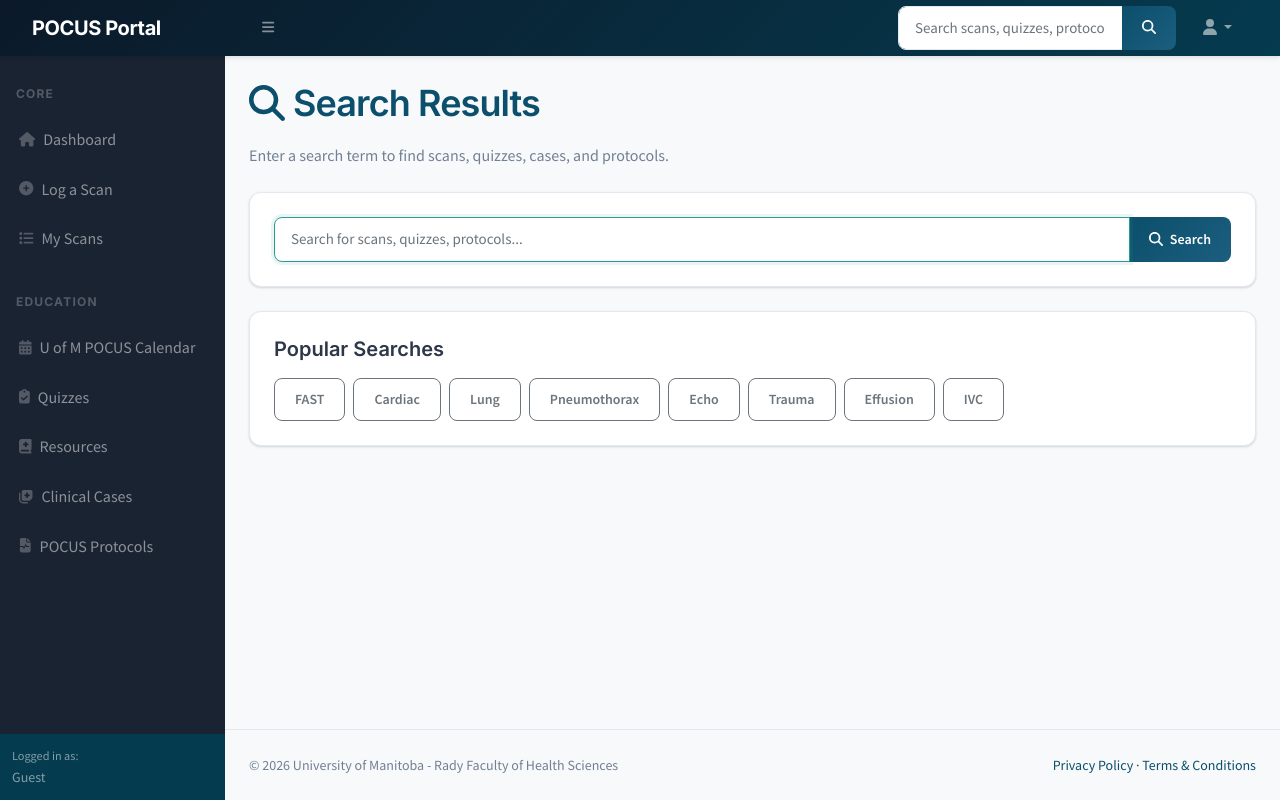
After one commit to rick546/pocus-logbook, a Django app: page /search/ in a window 1280 px wide. The commit adds this page. Run offline with Django 5.2, Linux system fonts and the light colour scheme; some libraries are stand-ins or nearby versions.

Commit message:
Add functional search bar
- Create search view that searches scans, quizzes, cases, and protocols
- Add search results page with categorized results display
- Update navbar search forms to submit to search endpoint
- Include popular search suggestions when no query entered
- Search scans by exam type, indication, notes, and findings
- Search protocols by keywords (FAST, lung, cardiac, etc.)
- Search quizzes by title

Co-Authored-By: Claude Opus 4.5 <noreply@anthropic.com>

```diff
--- a/logbook/urls.py
+++ b/logbook/urls.py
@@ -16,6 +16,7 @@ urlpatterns = [
     path("quizzes/<int:quiz_id>/", views.quiz_detail, name="quiz_detail"),
     path("resources/", views.resources, name="resources"),
     path("protocols/", views.protocols, name="protocols"),
+    path("search/", views.search, name="search"),
     path("bundles/<slug:bundle>/add/", views.add_scan_bundle, name="add_scan_bundle"),
     path("logbook/new/", views.scan_create, name="scan_create"),
     path("logbook/", views.my_scans, name="my_scans"),
--- a/logbook/views.py
+++ b/logbook/views.py
@@ -1,6 +1,7 @@
 from django.contrib.auth.decorators import login_required
 from django.contrib.admin.views.decorators import staff_member_required
-from django.db.models import Count, Avg, F
+from django.db import models
+from django.db.models import Count, Avg, F, Q
 from django.shortcuts import get_object_or_404, redirect, render
 from django.contrib.auth import get_user_model
 from .models import ClinicalCase, CaseStep
@@ -352,6 +353,74 @@ def resources(request):
 def protocols(request):
     return render(request, "logbook/protocols.html")
 
+
+def search(request):
+    query = request.GET.get("q", "").strip()
+    results = {
+        "scans": [],
+        "quizzes": [],
+        "cases": [],
+        "protocols": [],
+    }
+
+    if query and request.user.is_authenticated:
+        # Search user's scans
+        results["scans"] = Scan.objects.filter(
+            user=request.user
+        ).filter(
+            Q(exam_type__icontains=query) |
+            Q(indication__icontains=query) |
+            Q(notes__icontains=query) |
+            Q(finding__icontains=query)
+        ).order_by("-performed_at")[:10]
+
+        # Search quizzes
+        matching_quizzes = []
+        for quiz_id, quiz_data in QUIZZES.items():
+            if query.lower() in quiz_data["title"].lower():
+                matching_quizzes.append({
+                    "id": quiz_id,
+                    "title": quiz_data["title"],
+                })
+        results["quizzes"] = matching_quizzes
+
+        # Search clinical cases
+        results["cases"] = ClinicalCase.objects.filter(
+            Q(title__icontains=query) |
+            Q(description__icontains=query),
+            is_published=True
+        )[:10]
+
+        # Search protocols (static content matching)
+        protocol_keywords = {
+            "fast": {"name": "FAST Scan", "tab": "fast", "keywords": ["fast", "trauma", "morrison", "hepatorenal", "splenorenal", "pericardial", "hemoperitoneum", "free fluid"]},
+            "lung": {"name": "Lung Ultrasound", "tab": "lung", "keywords": ["lung", "pneumothorax", "b-lines", "pleural", "consolidation", "effusion", "sliding", "barcode"]},
+            "cardiac": {"name": "Cardiac POCUS", "tab": "cardiac", "keywords": ["cardiac", "heart", "echo", "plax", "psax", "apical", "subxiphoid", "ivc", "pericardial", "tamponade", "lv", "rv"]},
+        }
+
+        matching_protocols = []
+        for protocol_id, protocol_data in protocol_keywords.items():
+            if any(query.lower() in kw for kw in protocol_data["keywords"]) or query.lower() in protocol_data["name"].lower():
+                matching_protocols.append({
+                    "id": protocol_id,
+                    "name": protocol_data["name"],
+                    "tab": protocol_data["tab"],
+                })
+        results["protocols"] = matching_protocols
+
+    total_results = (
+        len(results["scans"]) +
+        len(results["quizzes"]) +
+        len(results["cases"]) +
+        len(results["protocols"])
+    )
+
+    return render(request, "logbook/search_results.html", {
+        "query": query,
+        "results": results,
+        "total_results": total_results,
+    })
+
 from django.utils import timezone
 from django.views.decorators.http import require_POST
 
--- a/templates/base.html
+++ b/templates/base.html
@@ -17,10 +17,10 @@
     <nav class="sb-topnav navbar navbar-expand navbar-dark bg-dark">
         <a class="navbar-brand ps-3" href="{% url 'home' %}">POCUS Portal</a>
         <button class="btn btn-link btn-sm order-1 order-lg-0 me-4 me-lg-0" id="sidebarToggle" href="#!"><i class="fas fa-bars"></i></button>
-        <form class="d-none d-md-inline-block form-inline ms-auto me-0 me-md-3 my-2 my-md-0">
+        <form class="d-none d-md-inline-block form-inline ms-auto me-0 me-md-3 my-2 my-md-0" method="get" action="{% url 'search' %}">
             <div class="input-group">
-                <input class="form-control" type="text" placeholder="Search for..." aria-label="Search for..." aria-describedby="btnNavbarSearch" />
-                <button class="btn btn-primary" id="btnNavbarSearch" type="button"><i class="fas fa-search"></i></button>
+                <input class="form-control" type="text" name="q" placeholder="Search scans, quizzes, protocols..." aria-label="Search" />
+                <button class="btn btn-primary" type="submit"><i class="fas fa-search"></i></button>
             </div>
         </form>
         <ul class="navbar-nav ms-auto ms-md-0 me-3 me-lg-4">
--- a/templates/home.html
+++ b/templates/home.html
@@ -20,10 +20,10 @@
             <!-- Sidebar Toggle-->
             <button class="btn btn-link btn-sm order-1 order-lg-0 me-4 me-lg-0" id="sidebarToggle" href="#!"><i class="fas fa-bars"></i></button>
             <!-- Navbar Search-->
-            <form class="d-none d-md-inline-block form-inline ms-auto me-0 me-md-3 my-2 my-md-0">
+            <form class="d-none d-md-inline-block form-inline ms-auto me-0 me-md-3 my-2 my-md-0" method="get" action="{% url 'search' %}">
                 <div class="input-group">
-                    <input class="form-control" type="text" placeholder="Search for..." aria-label="Search for..." aria-describedby="btnNavbarSearch" />
-                    <button class="btn btn-primary" id="btnNavbarSearch" type="button"><i class="fas fa-search"></i></button>
+                    <input class="form-control" type="text" name="q" placeholder="Search scans, quizzes, protocols..." aria-label="Search" />
+                    <button class="btn btn-primary" type="submit"><i class="fas fa-search"></i></button>
                 </div>
             </form>
             <!-- Navbar-->
--- /dev/null
+++ b/templates/logbook/search_results.html
@@ -0,0 +1,211 @@
+{% extends "base.html" %}
+{% block title %}Search Results - POCUS Portal{% endblock %}
+
+{% block content %}
+<div class="container-fluid px-4">
+  <h1 class="mt-4" style="color: var(--medical-primary);">
+    <i class="fas fa-search me-2"></i>Search Results
+  </h1>
+
+  {% if query %}
+  <p class="text-muted mb-4">
+    Found <strong>{{ total_results }}</strong> result{{ total_results|pluralize }} for "<strong>{{ query }}</strong>"
+  </p>
+  {% else %}
+  <p class="text-muted mb-4">Enter a search term to find scans, quizzes, cases, and protocols.</p>
+  {% endif %}
+
+  <!-- Search Form -->
+  <div class="card mb-4">
+    <div class="card-body">
+      <form method="get" action="{% url 'search' %}">
+        <div class="input-group">
+          <input type="text" class="form-control" name="q" value="{{ query }}" placeholder="Search for scans, quizzes, protocols..." autofocus>
+          <button class="btn btn-primary" type="submit">
+            <i class="fas fa-search me-1"></i> Search
+          </button>
+        </div>
+      </form>
+    </div>
+  </div>
+
+  {% if query %}
+
+  <!-- Protocols Results -->
+  {% if results.protocols %}
+  <div class="card mb-4">
+    <div class="card-header" style="background-color: var(--medical-primary); color: white;">
+      <i class="fas fa-file-medical-alt me-2"></i>Protocols ({{ results.protocols|length }})
+    </div>
+    <div class="card-body">
+      <div class="row">
+        {% for protocol in results.protocols %}
+        <div class="col-md-4 mb-3">
+          <div class="p-3" style="background-color: var(--bg-main); border-radius: 8px; border-left: 4px solid var(--medical-primary);">
+            <h6 class="mb-2" style="color: var(--text-primary);">
+              <i class="fas fa-file-medical me-2"></i>{{ protocol.name }}
+            </h6>
+            <a href="{% url 'protocols' %}#{{ protocol.tab }}" class="btn btn-sm btn-outline-primary">
+              View Protocol <i class="fas fa-arrow-right ms-1"></i>
+            </a>
+          </div>
+        </div>
+        {% endfor %}
+      </div>
+    </div>
+  </div>
+  {% endif %}
+
+  <!-- Quizzes Results -->
+  {% if results.quizzes %}
+  <div class="card mb-4">
+    <div class="card-header" style="background-color: var(--medical-secondary); color: white;">
+      <i class="fas fa-clipboard-check me-2"></i>Quizzes ({{ results.quizzes|length }})
+    </div>
+    <div class="card-body">
+      <div class="row">
+        {% for quiz in results.quizzes %}
+        <div class="col-md-4 mb-3">
+          <div class="p-3" style="background-color: var(--bg-main); border-radius: 8px; border-left: 4px solid var(--medical-secondary);">
+            <h6 class="mb-2" style="color: var(--text-primary);">
+              <i class="fas fa-clipboard-check me-2"></i>Quiz {{ quiz.id }}: {{ quiz.title }}
+            </h6>
+            <a href="{% url 'quiz_detail' quiz.id %}" class="btn btn-sm btn-outline-primary">
+              Take Quiz <i class="fas fa-arrow-right ms-1"></i>
+            </a>
+          </div>
+        </div>
+        {% endfor %}
+      </div>
+    </div>
+  </div>
+  {% endif %}
+
+  <!-- Scans Results -->
+  {% if results.scans %}
+  <div class="card mb-4">
+    <div class="card-header" style="background-color: var(--medical-accent); color: white;">
+      <i class="fas fa-wave-square me-2"></i>Your Scans ({{ results.scans|length }})
+    </div>
+    <div class="card-body">
+      <div class="table-responsive">
+        <table class="table table-hover">
+          <thead>
+            <tr>
+              <th>Date</th>
+              <th>Exam Type</th>
+              <th>Indication</th>
+              <th>Finding</th>
+              <th>Actions</th>
+            </tr>
+          </thead>
+          <tbody>
+            {% for scan in results.scans %}
+            <tr>
+              <td>{{ scan.performed_at|date:"M d, Y" }}</td>
+              <td>
+                <span class="badge" style="background-color: var(--medical-primary);">{{ scan.exam_type }}</span>
+              </td>
+              <td>{{ scan.indication|default:"-"|truncatewords:5 }}</td>
+              <td>
+                {% if scan.finding == "NORMAL" %}
+                  <span class="badge bg-success">Normal</span>
+                {% elif scan.finding == "ABNORMAL" %}
+                  <span class="badge bg-danger">Abnormal</span>
+                {% else %}
+                  <span class="badge bg-secondary">{{ scan.finding }}</span>
+                {% endif %}
+              </td>
+              <td>
+                <a href="{% url 'scan_edit' scan.pk %}" class="btn btn-sm btn-outline-primary">
+                  <i class="fas fa-edit"></i> Edit
+                </a>
+              </td>
+            </tr>
+            {% endfor %}
+          </tbody>
+        </table>
+      </div>
+      <a href="{% url 'my_scans' %}" class="btn btn-outline-secondary btn-sm">
+        View All Scans <i class="fas fa-arrow-right ms-1"></i>
+      </a>
+    </div>
+  </div>
+  {% endif %}
+
+  <!-- Cases Results -->
+  {% if results.cases %}
+  <div class="card mb-4">
+    <div class="card-header" style="background-color: var(--medical-success); color: white;">
+      <i class="fas fa-notes-medical me-2"></i>Clinical Cases ({{ results.cases|length }})
+    </div>
+    <div class="card-body">
+      <div class="row">
+        {% for case in results.cases %}
+        <div class="col-md-6 mb-3">
+          <div class="p-3" style="background-color: var(--bg-main); border-radius: 8px; border-left: 4px solid var(--medical-success);">
+            <h6 class="mb-2" style="color: var(--text-primary);">
+              <i class="fas fa-notes-medical me-2"></i>{{ case.title }}
+            </h6>
+            {% if case.description %}
+            <p class="text-muted small mb-2">{{ case.description|truncatewords:20 }}</p>
+            {% endif %}
+            <a href="{% url 'cases_list' %}" class="btn btn-sm btn-outline-primary">
+              View Case <i class="fas fa-arrow-right ms-1"></i>
+            </a>
+          </div>
+        </div>
+        {% endfor %}
+      </div>
+    </div>
+  </div>
+  {% endif %}
+
+  <!-- No Results -->
+  {% if total_results == 0 %}
+  <div class="card mb-4">
+    <div class="card-body text-center py-5">
+      <i class="fas fa-search fa-3x text-muted mb-3"></i>
+      <h5 class="text-muted">No results found for "{{ query }}"</h5>
+      <p class="text-muted mb-4">Try a different search term or browse our content:</p>
+      <div class="d-flex justify-content-center gap-2 flex-wrap">
+        <a href="{% url 'protocols' %}" class="btn btn-outline-primary">
+          <i class="fas fa-file-medical-alt me-1"></i> Browse Protocols
+        </a>
+        <a href="{% url 'quizzes_list' %}" class="btn btn-outline-primary">
+          <i class="fas fa-clipboard-check me-1"></i> View Quizzes
+        </a>
+        <a href="{% url 'my_scans' %}" class="btn btn-outline-primary">
+          <i class="fas fa-wave-square me-1"></i> My Scans
+        </a>
+        <a href="{% url 'cases_list' %}" class="btn btn-outline-primary">
+          <i class="fas fa-notes-medical me-1"></i> Clinical Cases
+        </a>
+      </div>
+    </div>
+  </div>
+  {% endif %}
+
+  {% else %}
+
+  <!-- Search Suggestions -->
+  <div class="card mb-4">
+    <div class="card-body">
+      <h5 class="mb-3">Popular Searches</h5>
+      <div class="d-flex flex-wrap gap-2">
+        <a href="{% url 'search' %}?q=FAST" class="btn btn-outline-secondary btn-sm">FAST</a>
+        <a href="{% url 'search' %}?q=cardiac" class="btn btn-outline-secondary btn-sm">Cardiac</a>
+        <a href="{% url 'search' %}?q=lung" class="btn btn-outline-secondary btn-sm">Lung</a>
+        <a href="{% url 'search' %}?q=pneumothorax" class="btn btn-outline-secondary btn-sm">Pneumothorax</a>
+        <a href="{% url 'search' %}?q=echo" class="btn btn-outline-secondary btn-sm">Echo</a>
+        <a href="{% url 'search' %}?q=trauma" class="btn btn-outline-secondary btn-sm">Trauma</a>
+        <a href="{% url 'search' %}?q=effusion" class="btn btn-outline-secondary btn-sm">Effusion</a>
+        <a href="{% url 'search' %}?q=IVC" class="btn btn-outline-secondary btn-sm">IVC</a>
+      </div>
+    </div>
+  </div>
+
+  {% endif %}
+
+</div>
+{% endblock %}
```
